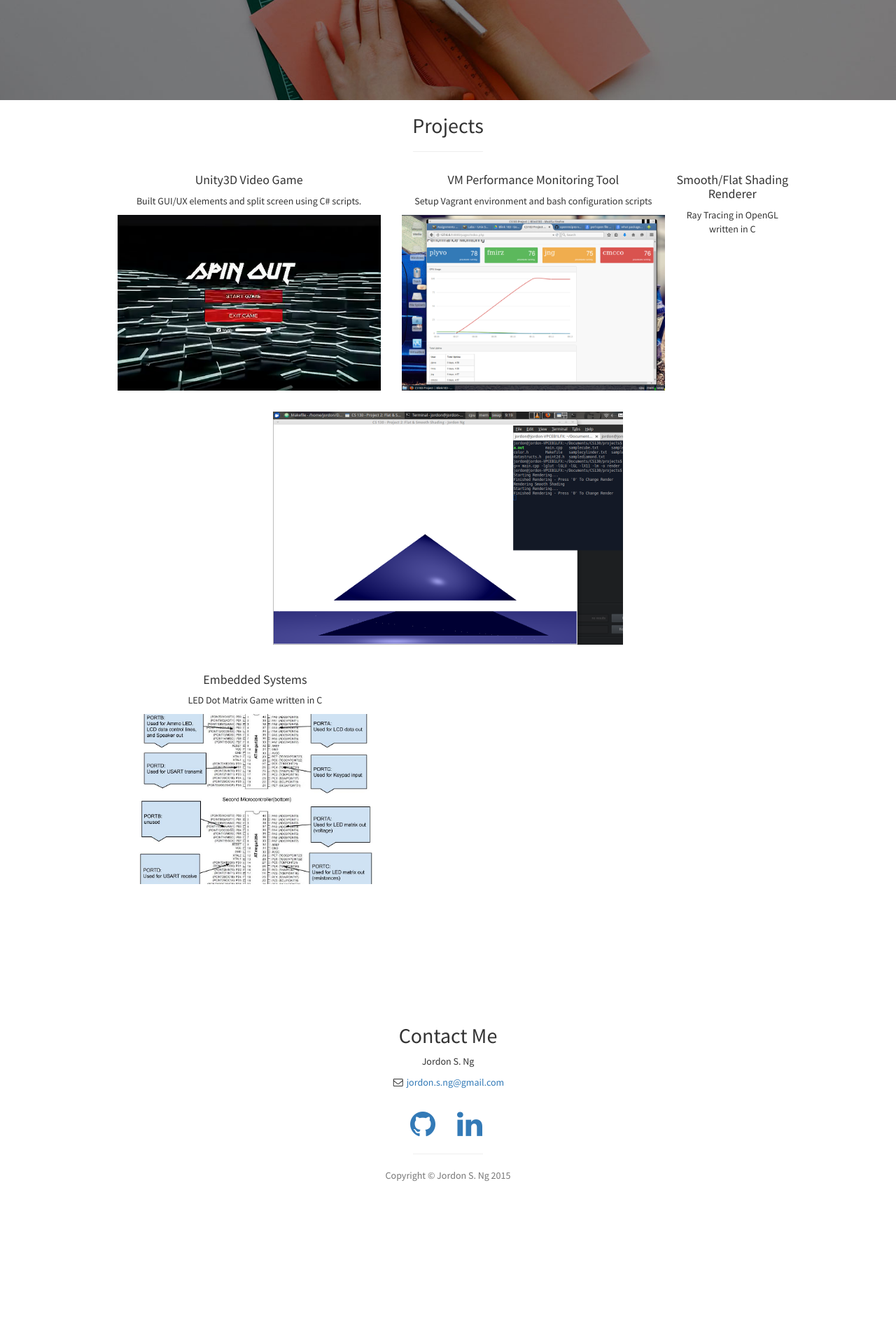
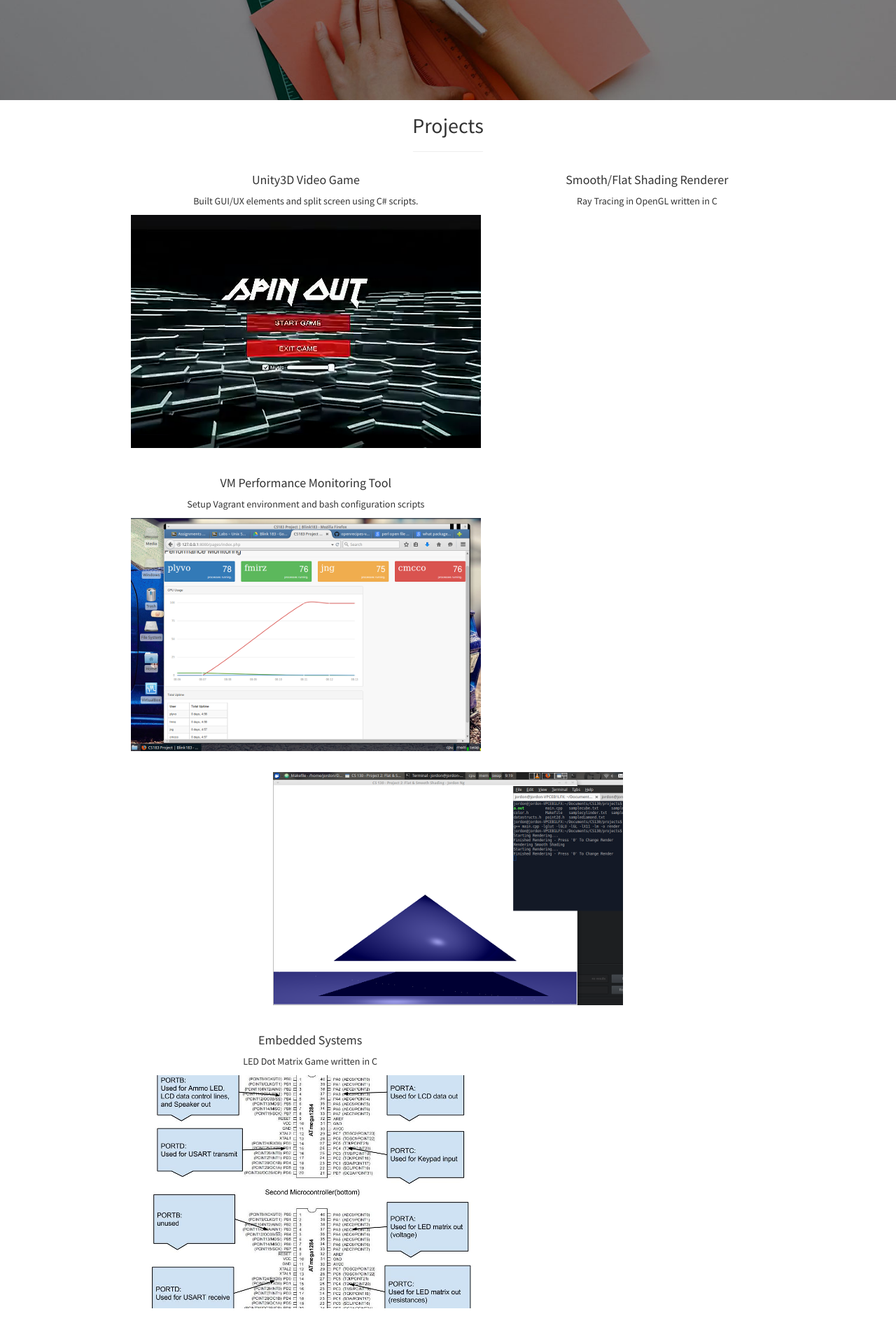
Before and after one commit to jsng0/jsng0.github.io, a Jekyll site: the page index.html, which Jekyll copies as it is, in a window 1280 px wide. Shown: the part 1713-3633 px from the top of the page at 70% size. Built offline with Jekyll 4.4.1, drawn with Linux system fonts in a browser that asks for light colours; before the commit the page ends 3512 px from its top, so only the background shows below that.

Commit message:
increased space proj format

```diff
--- a/index.html
+++ b/index.html
@@ -105,7 +105,7 @@
                     <h2>Projects</h2>
                     <hr class="small">
                     <div class="row">
-                        <div class="col-md-5">
+                        <div class="col-md-7">
                             <div class="portfolio-item">
                                 <h4>Unity3D Video Game</h4>
                                     <p>Built GUI/UX elements and split screen using C# scripts.</p>
@@ -114,7 +114,7 @@
                                         </a>
                             </div>
                         </div>
-                        <div class="col-md-5">
+                        <div class="col-md-7">
                             <div class="portfolio-item">
                                 <h4>VM Performance Monitoring Tool</h4>
                                     <p>Setup Vagrant environment and bash configuration scripts</p>
@@ -123,7 +123,7 @@
                                         </a>
                             </div>
                         </div
-                        <div class="col-md-5">
+                        <div class="col-md-7">
                             <div class="portfolio-item">
                                 <h4>Smooth/Flat Shading Renderer</h4>
                                     <p>Ray Tracing in OpenGL written in C</p>
@@ -132,7 +132,7 @@
                                         </a>
                             </div>
                         </div>
-                        <div class="col-md-5">
+                        <div class="col-md-7">
                             <div class="portfolio-item">
                                 <h4>Embedded Systems</h4>
                                     <p>LED Dot Matrix Game written in C</p>
```
